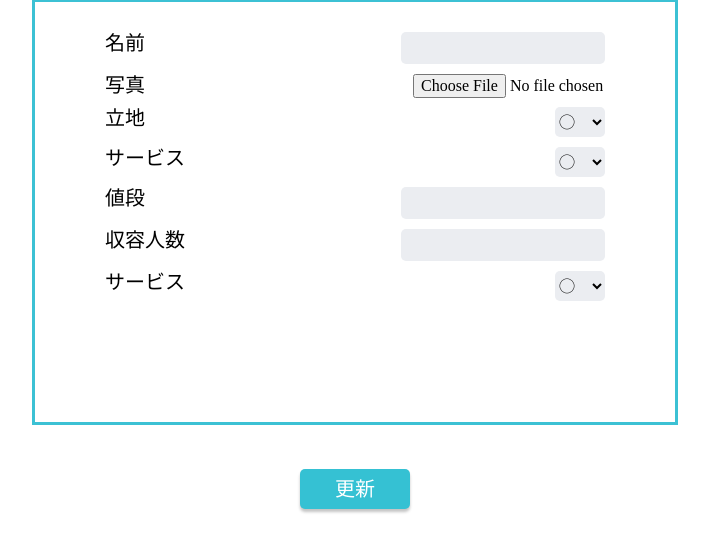
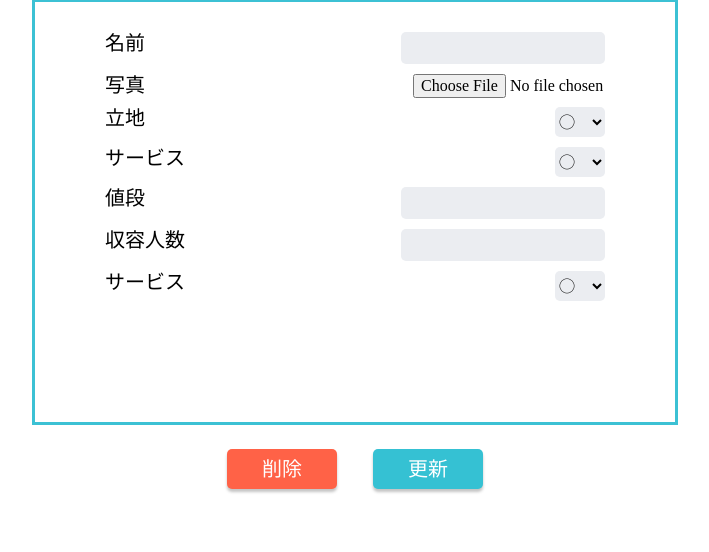
Before and after one commit to momo-0315/Arigato, a PHP site: page /admin/edit.php in a window 1280 px wide. Shown: the part 151-703 px from the top of the page, without its empty margins (285-994 px from the left). Run offline with PHP 8.4, Linux system fonts and the light colour scheme; data that the repository does not hold is empty.

Commit message:
add：コードは一旦完成したものの、論理削除にするか検討が必要なため一旦ここでpush

```diff
--- a/src/admin/edit.php
+++ b/src/admin/edit.php
@@ -11,7 +11,7 @@ if (isset($_GET['id'])) {
   $stmt = $db->query("SELECT * FROM airbnbs WHERE id = '$id'");
   $airbnb = $stmt->fetch();
 
-  if (isset($_POST['submit'])) {
+  if (isset($_POST['update'])) {
     // 画像以外の追加
     $airbnb_name = $_POST['name'];
     $airbnb_location = $_POST['location'];
@@ -39,6 +39,14 @@ if (isset($_GET['id'])) {
     } else {
       // echo "Sorry, there was an error uploading your file.";
     }
+
+    header('Location: index.php');
+  }
+
+  if (isset($_POST['delete'])) {
+
+    $stmt = $db->prepare('DELETE from airbnbs WHERE id = ?');
+    $stmt->execute(array($airbnb_name));
 
     header('Location: index.php');
   }
@@ -90,7 +98,8 @@ if (isset($_GET['id'])) {
             <option value="0" <?= $airbnb['popularity'] === 0 ? 'selected' : ''; ?>>✖︎</option>
           </select>
         </div>
-        <input class="change__button" type="submit" name="submit" value="更新">
+        <input class="delete__button" type="submit" name="submit" value="削除">
+        <input class="edit__button" type="submit" name="update" value="更新">
       </form>
     </div>
 
--- a/src/css/_admin_change.scss
+++ b/src/css/_admin_change.scss
@@ -53,3 +53,27 @@
     color: #fff;
   }
 }
+
+.edit__button, .delete__button {
+  width: 110px;
+  height: 40px;
+  text-align: center;
+  border-style: none;
+  border-radius: 5px;
+  font-size: 20px;
+  box-shadow: 0px 3px 3px #c4c4c4;
+  position: absolute;
+  bottom: 20%;
+  cursor: pointer;
+  color: #fff;
+}
+
+.edit__button {
+  right: 40%;
+  background-color: #35c1d3;
+}
+
+.delete__button {
+  left: 40%;
+  background-color: #ff6247;
+}
--- a/src/css/style.css
+++ b/src/css/style.css
@@ -154,6 +154,30 @@
   color: #fff;
 }
 
+.edit__button, .delete__button {
+  width: 110px;
+  height: 40px;
+  text-align: center;
+  border-style: none;
+  border-radius: 5px;
+  font-size: 20px;
+  box-shadow: 0px 3px 3px #c4c4c4;
+  position: absolute;
+  bottom: 20%;
+  cursor: pointer;
+  color: #fff;
+}
+
+.edit__button {
+  right: 40%;
+  background-color: #35c1d3;
+}
+
+.delete__button {
+  left: 40%;
+  background-color: #ff6247;
+}
+
 .util__container {
   width: 600px;
   height: 380px;
```
Also changed, not shown: 1 other file.
